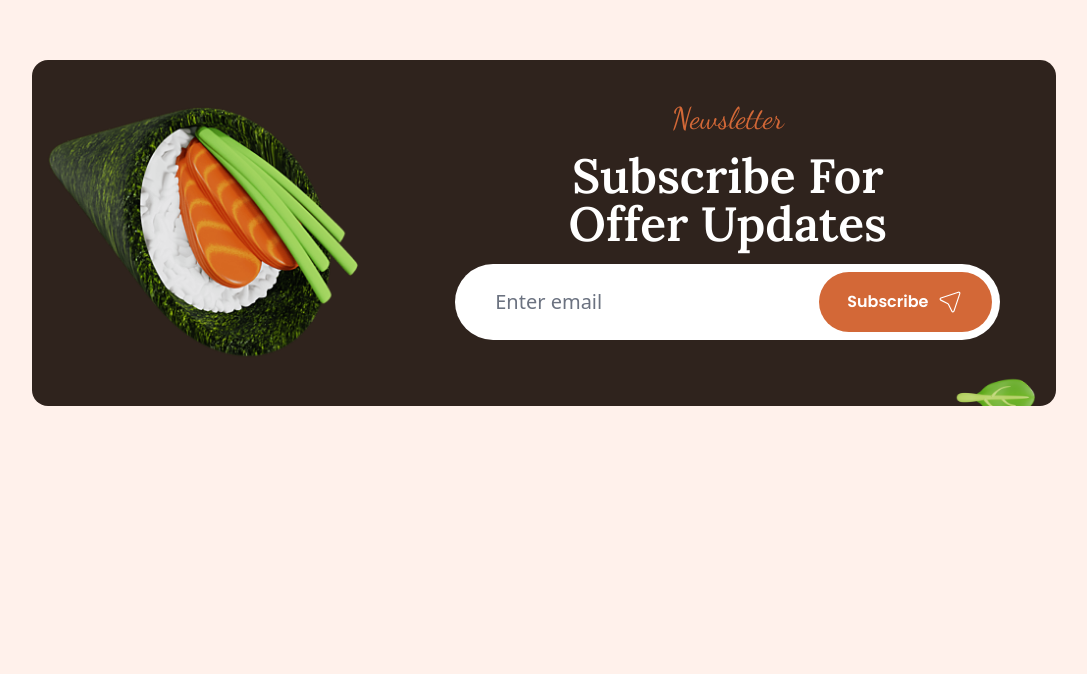
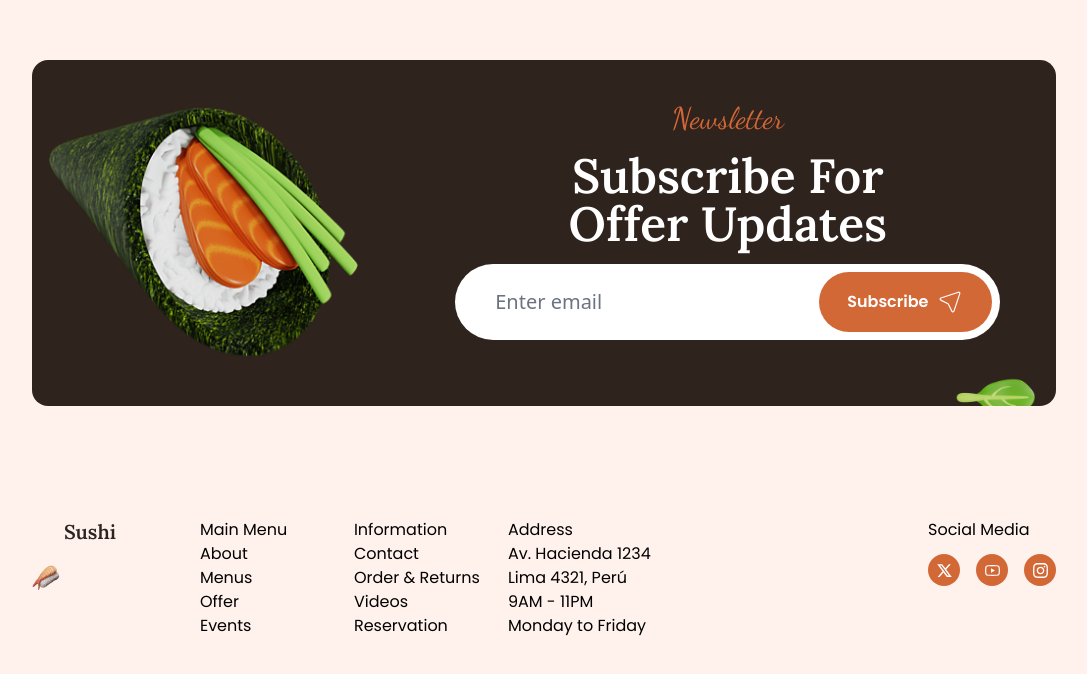
Before and after one commit to coder-kaleb/sushi, a Next.js app: page / in a window 1280 px wide. Shown: the part 2626-3300 px from the top of the page, without its empty margins (96-1183 px from the left). Before the commit the page ends 3032 px from the top, so only its background shows below. Built offline with nearby package versions, Linux system fonts and the light colour scheme.

Commit message:
footer initalized

```diff
--- a/app/fonts.ts
+++ b/app/fonts.ts
@@ -1,6 +1,6 @@
 import { Lora, Poppins, Dancing_Script } from "next/font/google";
 
-export const lora = Lora({ subsets: ["latin"]});
+export const lora = Lora({ subsets: ["latin"] });
 export const dancing_font = Dancing_Script({ subsets: ["latin"] });
 export const poppins = Poppins({
   subsets: ["latin"],
--- a/app/page.tsx
+++ b/app/page.tsx
@@ -1,9 +1,9 @@
 import PopularFood from "@/components/PopularFood";
 import About from "@/components/About";
-import Header from "@/components/Nav";
 import Hero from "@/components/Hero";
 import RecentFood from "@/components/RecentFood";
 import Subscribe from "@/components/Subscribe";
+import Footer from "@/components/Footer";
 
 export default function Home() {
   return (
@@ -15,6 +15,7 @@ export default function Home() {
       <PopularFood />
       <RecentFood />
       <Subscribe />
+      <Footer />
     </main>
   );
 }
--- /dev/null
+++ b/components/Footer.tsx
@@ -0,0 +1,55 @@
+import { lora, poppins } from "@/app/fonts";
+import { footerLinks } from "@/constants";
+import Image from "next/image";
+import { RiTwitterXLine } from "react-icons/ri";
+import { FaInstagram } from "react-icons/fa";
+import { AiOutlineYoutube } from "react-icons/ai";
+import SocialLinks from "./SocialLinks";
+function Footer() {
+  return (
+    <footer className={`${poppins.className} mx-auto max-w-screen-2xl py-28`}>
+      <div className="flex gap-28">
+        <div
+          className={`text-md flex cursor-pointer text-xl font-semibold text-light-gray transition duration-500 hover:text-orange  ${lora.className} gap-1`}
+        >
+          <Image
+            src="/logo.png"
+            alt="logo"
+            className="object-contain"
+            width={28}
+            height={28}
+          />
+          Sushi
+        </div>
+        <section className=" grid grid-cols-4">
+          {footerLinks.map((item) => (
+            <div key={item.title}>
+              <h3>{item.title}</h3>
+              <ul>
+                {item.subChild.map((link) => (
+                  <li key={link}>{link}</li>
+                ))}
+              </ul>
+            </div>
+          ))}
+        </section>
+        <div>
+          <h3 className=" mb-3">Social Media</h3>
+          <div className=" flex gap-4">
+            <SocialLinks>
+              <RiTwitterXLine size={17} color="#fff" />
+            </SocialLinks>
+            <SocialLinks>
+              <AiOutlineYoutube size={17} color="#fff" />
+            </SocialLinks>
+            <SocialLinks>
+              <FaInstagram size={17} color="#fff" />
+            </SocialLinks>
+          </div>
+        </div>
+      </div>
+    </footer>
+  );
+}
+
+export default Footer;
--- /dev/null
+++ b/components/SocialLinks.tsx
@@ -0,0 +1,15 @@
+import { ReactNode } from "react";
+
+interface Props {
+  children: ReactNode;
+}
+
+function SocialLinks({ children }: Props) {
+  return (
+    <div className=" flex h-8 w-8 cursor-pointer items-center justify-center rounded-full border-none bg-orange text-center outline-none transition-all hover:-translate-y-[2px]">
+      {children}
+    </div>
+  );
+}
+
+export default SocialLinks;
--- a/constants/index.ts
+++ b/constants/index.ts
@@ -1,6 +1,29 @@
 export const navLinks = [
   { name: "home", href: "hero" },
   { name: "about us", href: "about" },
-  {name: 'popular', href: 'popular'},
-  {name: 'recently', href: 'recent'},
+  { name: "popular", href: "popular" },
+  { name: "recently", href: "recent" },
 ];
+
+interface footerProps {
+  title: string;
+  subChild: string[];
+}
+
+export const footerLinks: footerProps[] = [
+  {
+    title: "Main Menu",
+    subChild: ["About", "Menus", "Offer", "Events"],
+  },
+  {
+    title: "Information",
+    subChild: ["Contact", "Order & Returns", "Videos", "Reservation"],
+  },
+  {
+    title: "Address",
+    subChild: [
+      "Av. Hacienda 1234 Lima 4321, Perú",
+      "9AM - 11PM Monday to Friday",
+    ],
+  },
+];
```
